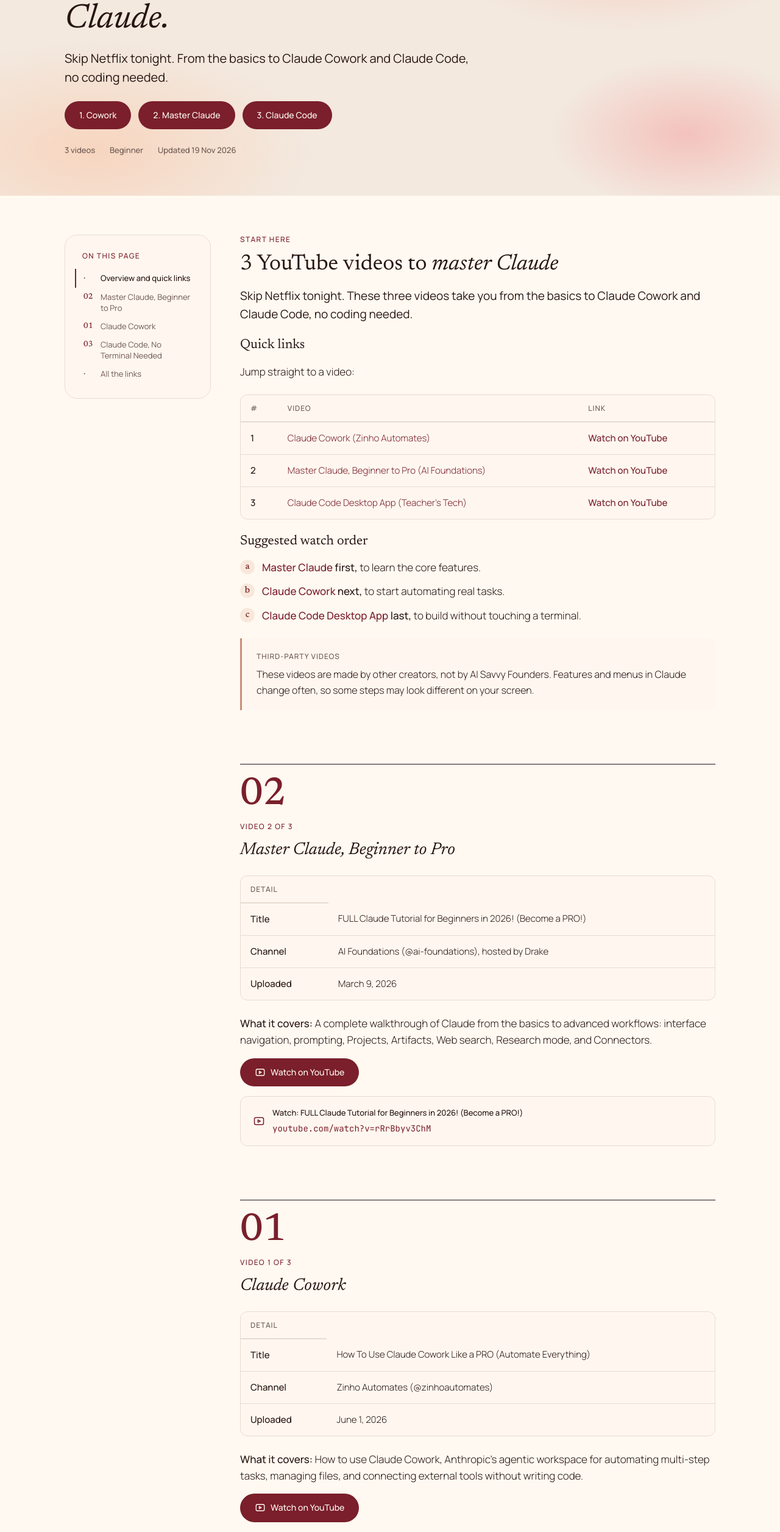
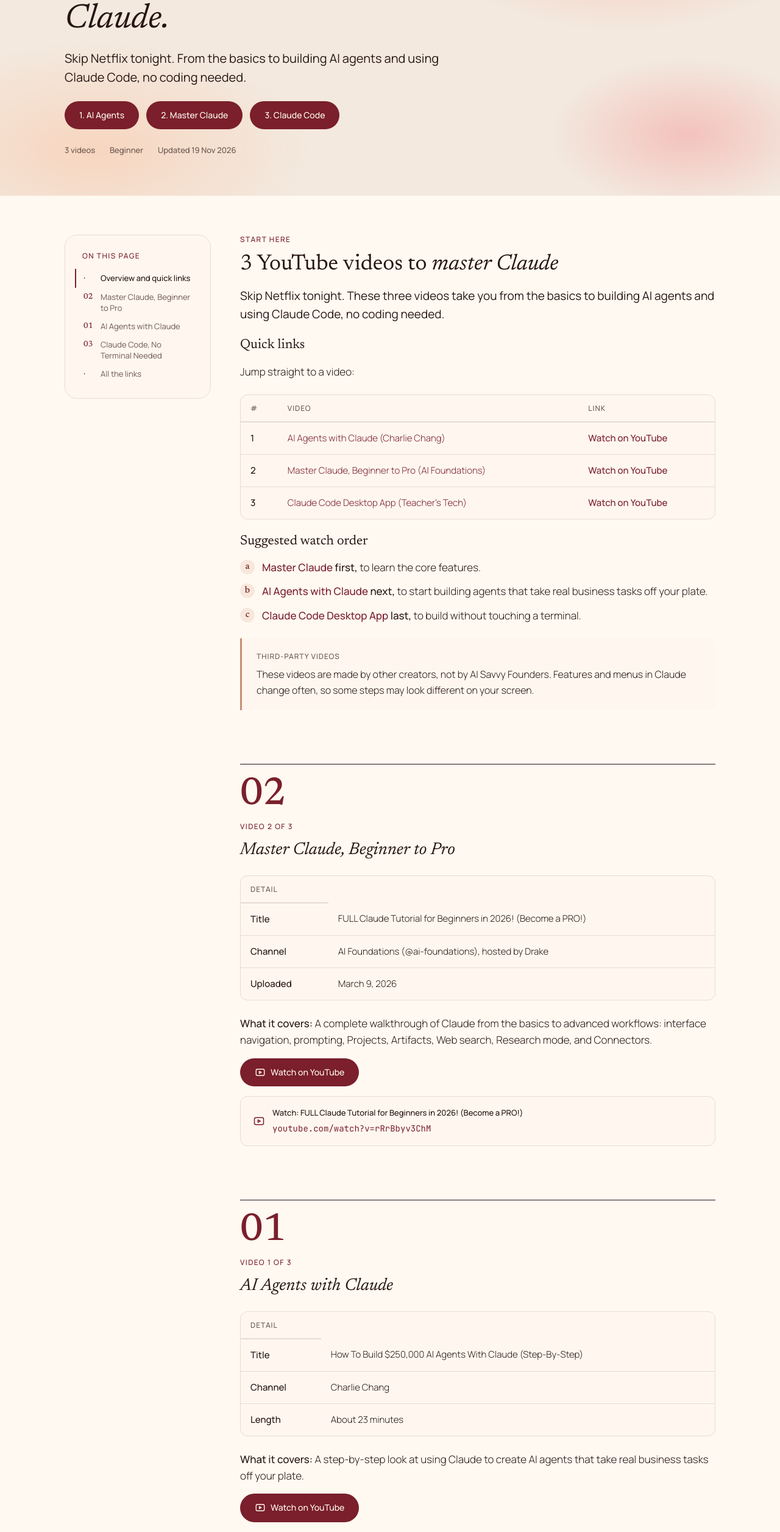
Before and after one commit to TahaKhan192004/ai-savvy-founders-, a plain HTML site: page claude-youtube-videos.html in a window 1280 px wide. Shown: the part 240-2753 px from the top of the page at 61% size. Drawn offline with Linux system fonts and the light colour scheme; a script that the page names is missing.

Commit message:
video updated

```diff
--- a/claude-youtube-videos.html
+++ b/claude-youtube-videos.html
@@ -4,13 +4,13 @@
 <meta charset="utf-8">
 <meta name="viewport" content="width=device-width, initial-scale=1.0">
 <title>3 YouTube Videos to Master Claude | AI Savvy Founders</title>
-<meta name="description" content="Three free YouTube videos that take you from Claude basics to Claude Cowork and Claude Code, no coding needed. Direct links and a suggested watch order.">
+<meta name="description" content="Three free YouTube videos that take you from Claude basics to building AI agents and using Claude Code, no coding needed. Direct links and a suggested watch order.">
 <meta name="robots" content="index, follow">
 <link rel="canonical" href="https://resources.aisavvyfounders.com/claude-youtube-videos">
 <meta property="og:type" content="article">
 <meta property="og:site_name" content="AI Savvy Founders">
 <meta property="og:title" content="3 YouTube Videos to Master Claude | AI Savvy Founders">
-<meta property="og:description" content="Three free YouTube videos that take you from Claude basics to Claude Cowork and Claude Code, no coding needed. Direct links and a suggested watch order.">
+<meta property="og:description" content="Three free YouTube videos that take you from Claude basics to building AI agents and using Claude Code, no coding needed. Direct links and a suggested watch order.">
 <meta property="og:url" content="https://resources.aisavvyfounders.com/claude-youtube-videos">
 <link rel="preconnect" href="https://fonts.googleapis.com">
 <link rel="preconnect" href="https://fonts.gstatic.com" crossorigin>
@@ -232,31 +232,31 @@ ul.plain{list-style:none;margin:var(--sp-4) 0}ul.plain li{position:relative;padd
 <section class="hero" aria-labelledby="page-title"><div class="hero-inner">
 <p class="eyebrow">Free videos &middot; Learning path</p>
 <h1 class="hero-title" id="page-title">3 YouTube videos to <em>master Claude.</em></h1>
-<p class="hero-subtitle">Skip Netflix tonight. From the basics to Claude Cowork and Claude Code, no coding needed.</p>
-<p style="margin:0 0 var(--sp-5);display:flex;gap:var(--sp-3);flex-wrap:wrap"><a class="btn-download" href="https://www.youtube.com/watch?v=drFGy0hB5ho" rel="noopener" target="_blank">1. Cowork</a><a class="btn-download" href="https://www.youtube.com/watch?v=rRrBbyv3ChM" rel="noopener" target="_blank">2. Master Claude</a><a class="btn-download" href="https://www.youtube.com/watch?v=P7-0grEB7nk" rel="noopener" target="_blank">3. Claude Code</a></p>
+<p class="hero-subtitle">Skip Netflix tonight. From the basics to building AI agents and using Claude Code, no coding needed.</p>
+<p style="margin:0 0 var(--sp-5);display:flex;gap:var(--sp-3);flex-wrap:wrap"><a class="btn-download" href="https://www.youtube.com/watch?v=4v6dDTzZ1bU" rel="noopener" target="_blank">1. AI Agents</a><a class="btn-download" href="https://www.youtube.com/watch?v=rRrBbyv3ChM" rel="noopener" target="_blank">2. Master Claude</a><a class="btn-download" href="https://www.youtube.com/watch?v=P7-0grEB7nk" rel="noopener" target="_blank">3. Claude Code</a></p>
 <div class="hero-meta"><span>3 videos</span><span>Beginner</span><span>Updated 19 Nov 2026</span></div>
 </div></section>
 <div class="page-layout">
-<nav class="toc" aria-label="Table of contents"><p class="toc-title">On this page</p><ol><li><a href="#overview"><span class="toc-num">&middot;</span>Overview and quick links</a></li><li><a href="#video-master"><span class="toc-num">02</span>Master Claude, Beginner to Pro</a></li><li><a href="#video-cowork"><span class="toc-num">01</span>Claude Cowork</a></li><li><a href="#video-code"><span class="toc-num">03</span>Claude Code, No Terminal Needed</a></li><li><a href="#links"><span class="toc-num">&middot;</span>All the links</a></li></ol></nav>
+<nav class="toc" aria-label="Table of contents"><p class="toc-title">On this page</p><ol><li><a href="#overview"><span class="toc-num">&middot;</span>Overview and quick links</a></li><li><a href="#video-master"><span class="toc-num">02</span>Master Claude, Beginner to Pro</a></li><li><a href="#video-agents"><span class="toc-num">01</span>AI Agents with Claude</a></li><li><a href="#video-code"><span class="toc-num">03</span>Claude Code, No Terminal Needed</a></li><li><a href="#links"><span class="toc-num">&middot;</span>All the links</a></li></ol></nav>
 <main class="content" id="main">
 <section class="section" id="overview"><p class="eyebrow">Start here</p><h2 class="section-title">3 YouTube videos to <em>master Claude</em></h2>
-<p class="lede">Skip Netflix tonight. These three videos take you from the basics to Claude Cowork and Claude Code, no coding needed.</p>
+<p class="lede">Skip Netflix tonight. These three videos take you from the basics to building AI agents and using Claude Code, no coding needed.</p>
 <h3 class="section-title" style="font-size:22px">Quick links</h3>
 <p>Jump straight to a video:</p>
-<div class="table-wrap"><table class="data-table"><thead><tr><th>#</th><th>Video</th><th>Link</th></tr></thead><tbody><tr><td>1</td><td><a href="#video-cowork">Claude Cowork (Zinho Automates)</a></td><td><a href="https://www.youtube.com/watch?v=drFGy0hB5ho" rel="noopener" target="_blank"><strong>Watch on YouTube</strong></a></td></tr><tr><td>2</td><td><a href="#video-master">Master Claude, Beginner to Pro (AI Foundations)</a></td><td><a href="https://www.youtube.com/watch?v=rRrBbyv3ChM" rel="noopener" target="_blank"><strong>Watch on YouTube</strong></a></td></tr><tr><td>3</td><td><a href="#video-code">Claude Code Desktop App (Teacher's Tech)</a></td><td><a href="https://www.youtube.com/watch?v=P7-0grEB7nk" rel="noopener" target="_blank"><strong>Watch on YouTube</strong></a></td></tr></tbody></table></div>
+<div class="table-wrap"><table class="data-table"><thead><tr><th>#</th><th>Video</th><th>Link</th></tr></thead><tbody><tr><td>1</td><td><a href="#video-agents">AI Agents with Claude (Charlie Chang)</a></td><td><a href="https://www.youtube.com/watch?v=4v6dDTzZ1bU" rel="noopener" target="_blank"><strong>Watch on YouTube</strong></a></td></tr><tr><td>2</td><td><a href="#video-master">Master Claude, Beginner to Pro (AI Foundations)</a></td><td><a href="https://www.youtube.com/watch?v=rRrBbyv3ChM" rel="noopener" target="_blank"><strong>Watch on YouTube</strong></a></td></tr><tr><td>3</td><td><a href="#video-code">Claude Code Desktop App (Teacher's Tech)</a></td><td><a href="https://www.youtube.com/watch?v=P7-0grEB7nk" rel="noopener" target="_blank"><strong>Watch on YouTube</strong></a></td></tr></tbody></table></div>
 <h3 class="section-title" style="font-size:22px">Suggested watch order</h3>
-<ol class="substeps"><li><strong><a href="#video-master">Master Claude</a> first,</strong> to learn the core features.</li><li><strong><a href="#video-cowork">Claude Cowork</a> next,</strong> to start automating real tasks.</li><li><strong><a href="#video-code">Claude Code Desktop App</a> last,</strong> to build without touching a terminal.</li></ol>
+<ol class="substeps"><li><strong><a href="#video-master">Master Claude</a> first,</strong> to learn the core features.</li><li><strong><a href="#video-agents">AI Agents with Claude</a> next,</strong> to start building agents that take real business tasks off your plate.</li><li><strong><a href="#video-code">Claude Code Desktop App</a> last,</strong> to build without touching a terminal.</li></ol>
 <div class="callout note"><div class="callout-label">Third-party videos</div><p>These videos are made by other creators, not by AI Savvy Founders. Features and menus in Claude change often, so some steps may look different on your screen.</p></div></section>
 <article class="step" id="video-master"><div class="step-divider"></div><span class="step-num">02</span><p class="eyebrow">Video 2 of 3</p><h2 class="step-title">Master Claude, Beginner to Pro</h2>
 <div class="table-wrap"><table class="data-table"><thead><tr><th>Detail</th><th></th></tr></thead><tbody><tr><td><strong>Title</strong></td><td>FULL Claude Tutorial for Beginners in 2026! (Become a PRO!)</td></tr><tr><td><strong>Channel</strong></td><td>AI Foundations (@ai-foundations), hosted by Drake</td></tr><tr><td><strong>Uploaded</strong></td><td>March 9, 2026</td></tr></tbody></table></div>
 <p><strong>What it covers:</strong> A complete walkthrough of Claude from the basics to advanced workflows: interface navigation, prompting, Projects, Artifacts, Web search, Research mode, and Connectors.</p>
 <p style="margin:var(--sp-4) 0"><a class="btn-download" href="https://www.youtube.com/watch?v=rRrBbyv3ChM" rel="noopener" target="_blank"><svg width="18" height="18" viewBox="0 0 24 24" fill="none" stroke="currentColor" stroke-width="1.8" stroke-linecap="round" stroke-linejoin="round" aria-hidden="true"><rect x="3" y="5" width="18" height="14" rx="3"/><path d="M10 9.5v5l4.5-2.5z"/></svg>Watch on YouTube</a></p>
 <a class="link-block" href="https://www.youtube.com/watch?v=rRrBbyv3ChM" rel="noopener" target="_blank"><svg viewBox="0 0 24 24" fill="none" stroke-width="1.8" stroke-linecap="round" stroke-linejoin="round" aria-hidden="true"><rect x="3" y="5" width="18" height="14" rx="3"/><path d="M10 9.5v5l4.5-2.5z"/></svg><span><span class="link-label">Watch: FULL Claude Tutorial for Beginners in 2026! (Become a PRO!)</span><span class="link-url">youtube.com/watch?v=rRrBbyv3ChM</span></span></a></article>
-<article class="step" id="video-cowork"><div class="step-divider"></div><span class="step-num">01</span><p class="eyebrow">Video 1 of 3</p><h2 class="step-title">Claude Cowork</h2>
-<div class="table-wrap"><table class="data-table"><thead><tr><th>Detail</th><th></th></tr></thead><tbody><tr><td><strong>Title</strong></td><td>How To Use Claude Cowork Like a PRO (Automate Everything)</td></tr><tr><td><strong>Channel</strong></td><td>Zinho Automates (@zinhoautomates)</td></tr><tr><td><strong>Uploaded</strong></td><td>June 1, 2026</td></tr></tbody></table></div>
-<p><strong>What it covers:</strong> How to use Claude Cowork, Anthropic's agentic workspace for automating multi-step tasks, managing files, and connecting external tools without writing code.</p>
-<p style="margin:var(--sp-4) 0"><a class="btn-download" href="https://www.youtube.com/watch?v=drFGy0hB5ho" rel="noopener" target="_blank"><svg width="18" height="18" viewBox="0 0 24 24" fill="none" stroke="currentColor" stroke-width="1.8" stroke-linecap="round" stroke-linejoin="round" aria-hidden="true"><rect x="3" y="5" width="18" height="14" rx="3"/><path d="M10 9.5v5l4.5-2.5z"/></svg>Watch on YouTube</a></p>
-<a class="link-block" href="https://www.youtube.com/watch?v=drFGy0hB5ho" rel="noopener" target="_blank"><svg viewBox="0 0 24 24" fill="none" stroke-width="1.8" stroke-linecap="round" stroke-linejoin="round" aria-hidden="true"><rect x="3" y="5" width="18" height="14" rx="3"/><path d="M10 9.5v5l4.5-2.5z"/></svg><span><span class="link-label">Watch: How To Use Claude Cowork Like a PRO (Automate Everything)</span><span class="link-url">youtube.com/watch?v=drFGy0hB5ho</span></span></a></article>
+<article class="step" id="video-agents"><div class="step-divider"></div><span class="step-num">01</span><p class="eyebrow">Video 1 of 3</p><h2 class="step-title">AI Agents with Claude</h2>
+<div class="table-wrap"><table class="data-table"><thead><tr><th>Detail</th><th></th></tr></thead><tbody><tr><td><strong>Title</strong></td><td>How To Build $250,000 AI Agents With Claude (Step-By-Step)</td></tr><tr><td><strong>Channel</strong></td><td>Charlie Chang</td></tr><tr><td><strong>Length</strong></td><td>About 23 minutes</td></tr></tbody></table></div>
+<p><strong>What it covers:</strong> A step-by-step look at using Claude to create AI agents that take real business tasks off your plate.</p>
+<p style="margin:var(--sp-4) 0"><a class="btn-download" href="https://www.youtube.com/watch?v=4v6dDTzZ1bU" rel="noopener" target="_blank"><svg width="18" height="18" viewBox="0 0 24 24" fill="none" stroke="currentColor" stroke-width="1.8" stroke-linecap="round" stroke-linejoin="round" aria-hidden="true"><rect x="3" y="5" width="18" height="14" rx="3"/><path d="M10 9.5v5l4.5-2.5z"/></svg>Watch on YouTube</a></p>
+<a class="link-block" href="https://www.youtube.com/watch?v=4v6dDTzZ1bU" rel="noopener" target="_blank"><svg viewBox="0 0 24 24" fill="none" stroke-width="1.8" stroke-linecap="round" stroke-linejoin="round" aria-hidden="true"><rect x="3" y="5" width="18" height="14" rx="3"/><path d="M10 9.5v5l4.5-2.5z"/></svg><span><span class="link-label">Watch: How To Build $250,000 AI Agents With Claude (Step-By-Step)</span><span class="link-url">youtube.com/watch?v=4v6dDTzZ1bU</span></span></a></article>
 <article class="step" id="video-code"><div class="step-divider"></div><span class="step-num">03</span><p class="eyebrow">Video 3 of 3</p><h2 class="step-title">Claude Code, No Terminal Needed</h2>
 <div class="table-wrap"><table class="data-table"><thead><tr><th>Detail</th><th></th></tr></thead><tbody><tr><td><strong>Title</strong></td><td>Claude Code Desktop App: Beginner's Guide (No Terminal Needed)</td></tr><tr><td><strong>Channel</strong></td><td>Teacher's Tech (@TeachersTech), hosted by Jamie Keet</td></tr><tr><td><strong>Uploaded</strong></td><td>April 27, 2026</td></tr></tbody></table></div>
 <p><strong>What it covers:</strong> How to download, install, and use the Claude Code Desktop App and its agentic features without a command line or any coding experience.</p>
@@ -264,11 +264,11 @@ ul.plain{list-style:none;margin:var(--sp-4) 0}ul.plain li{position:relative;padd
 <a class="link-block" href="https://www.youtube.com/watch?v=P7-0grEB7nk" rel="noopener" target="_blank"><svg viewBox="0 0 24 24" fill="none" stroke-width="1.8" stroke-linecap="round" stroke-linejoin="round" aria-hidden="true"><rect x="3" y="5" width="18" height="14" rx="3"/><path d="M10 9.5v5l4.5-2.5z"/></svg><span><span class="link-label">Watch: Claude Code Desktop App: Beginner's Guide (No Terminal Needed)</span><span class="link-url">youtube.com/watch?v=P7-0grEB7nk</span></span></a></article>
 <section class="section" id="links"><div class="step-divider"></div><p class="eyebrow" style="margin-top:18px">All the links</p><h2 class="section-title">Every video link <em>in one place</em></h2>
 <a class="link-block" href="https://www.youtube.com/watch?v=rRrBbyv3ChM" rel="noopener" target="_blank"><svg viewBox="0 0 24 24" fill="none" stroke-width="1.8" stroke-linecap="round" stroke-linejoin="round" aria-hidden="true"><rect x="3" y="5" width="18" height="14" rx="3"/><path d="M10 9.5v5l4.5-2.5z"/></svg><span><span class="link-label">2. FULL Claude Tutorial for Beginners in 2026! (Become a PRO!)</span><span class="link-url">youtube.com/watch?v=rRrBbyv3ChM</span></span></a>
-<a class="link-block" href="https://www.youtube.com/watch?v=drFGy0hB5ho" rel="noopener" target="_blank"><svg viewBox="0 0 24 24" fill="none" stroke-width="1.8" stroke-linecap="round" stroke-linejoin="round" aria-hidden="true"><rect x="3" y="5" width="18" height="14" rx="3"/><path d="M10 9.5v5l4.5-2.5z"/></svg><span><span class="link-label">1. How To Use Claude Cowork Like a PRO (Automate Everything)</span><span class="link-url">youtube.com/watch?v=drFGy0hB5ho</span></span></a>
+<a class="link-block" href="https://www.youtube.com/watch?v=4v6dDTzZ1bU" rel="noopener" target="_blank"><svg viewBox="0 0 24 24" fill="none" stroke-width="1.8" stroke-linecap="round" stroke-linejoin="round" aria-hidden="true"><rect x="3" y="5" width="18" height="14" rx="3"/><path d="M10 9.5v5l4.5-2.5z"/></svg><span><span class="link-label">1. How To Build $250,000 AI Agents With Claude (Step-By-Step)</span><span class="link-url">youtube.com/watch?v=4v6dDTzZ1bU</span></span></a>
 <a class="link-block" href="https://www.youtube.com/watch?v=P7-0grEB7nk" rel="noopener" target="_blank"><svg viewBox="0 0 24 24" fill="none" stroke-width="1.8" stroke-linecap="round" stroke-linejoin="round" aria-hidden="true"><rect x="3" y="5" width="18" height="14" rx="3"/><path d="M10 9.5v5l4.5-2.5z"/></svg><span><span class="link-label">3. Claude Code Desktop App: Beginner's Guide (No Terminal Needed)</span><span class="link-url">youtube.com/watch?v=P7-0grEB7nk</span></span></a>
 <h3 class="section-title" style="font-size:22px">Keep learning on this site</h3>
 <ul class="plain"><li><a href="/claude-code-starter">Claude Code starter</a>: set it up in 10 minutes, plus 8 use cases (pairs with video 3).</li><li><a href="/claude-roadmap">Claude roadmap</a>: the ten-step path from beginner to pro.</li><li><a href="/claude-business-agents">10 business agents SOP</a>: put what you learn into working systems.</li></ul>
-<div class="done"><p class="eyebrow">Remember</p><p>Core features first, then automation, then building. Try each thing on a real task as you watch.</p></div></section>
+<div class="done"><p class="eyebrow">Remember</p><p>Core features first, then agents, then building. Try each thing on a real task as you watch.</p></div></section>
 <aside class="cta"><p class="eyebrow">Want help putting it to work?</p><h2>The AI Business <em>Audit.</em></h2><p>We turn what you learn into working systems for your business.</p><a class="btn-inverse" href="https://audit.aisavvyfounders.com/book">Book a Call <span aria-hidden="true">&rarr;</span></a></aside>
 <section class="section" style="margin-top:var(--sp-7)"><p class="eyebrow">Version history</p><p class="version">v1.0 &middot; 19 Nov 2026 &middot; Three Claude YouTube videos with links.</p></section>
 </main></div>
```
Also changed, not shown: index.html (+1 -1 lines).
